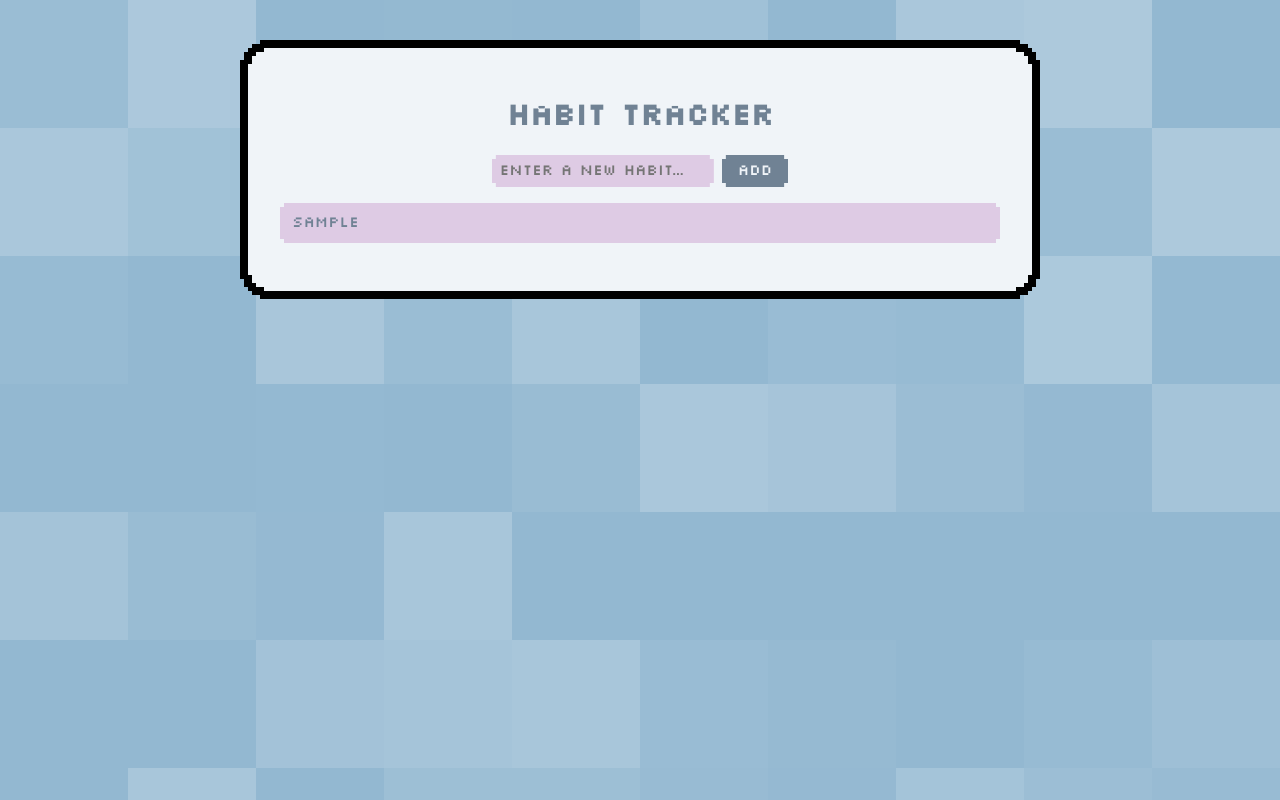
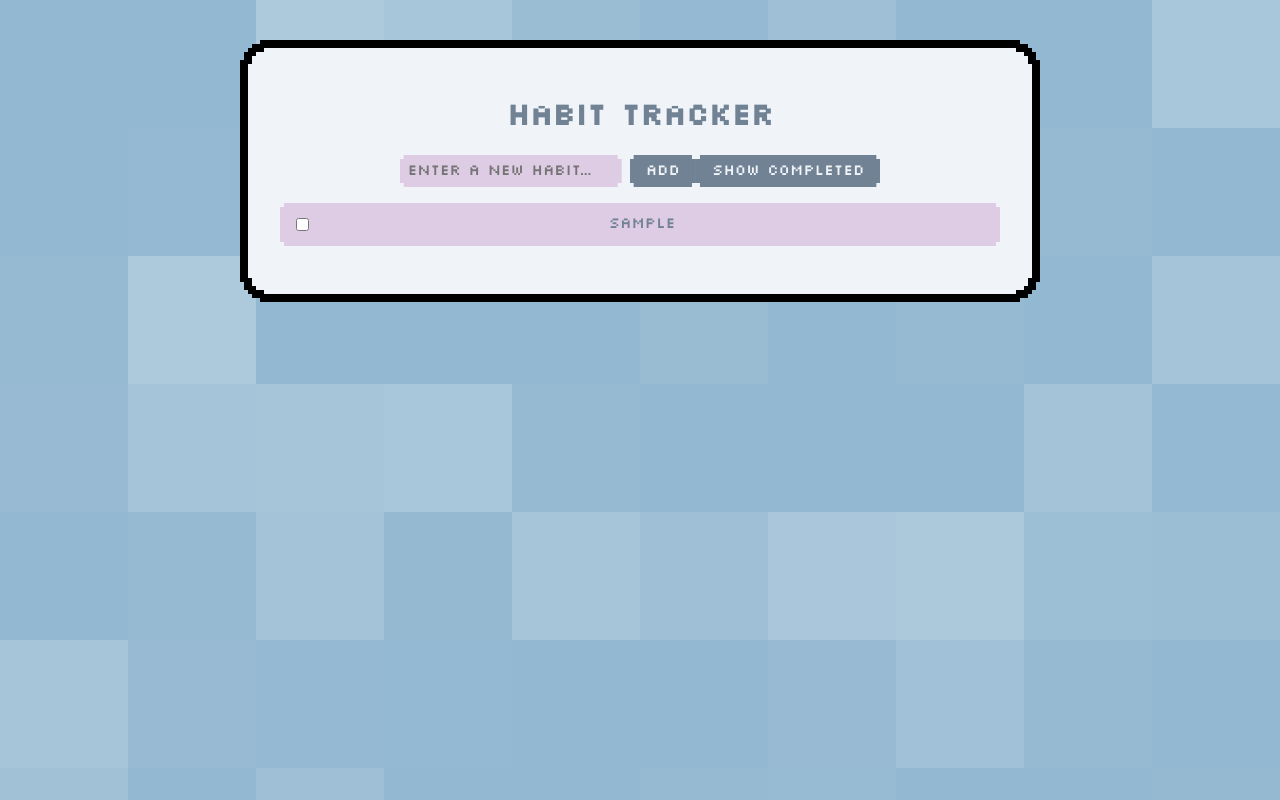
Before and after one commit to rigelle-cruz/habit-tracker, a React (Vite) app: page / in a window 1280 px wide. Both pictures are taken after typing "Sample" into the empty fields and a click on the button "Add". Built offline with nearby package versions, Linux system fonts and the light colour scheme; the HTML template or start-up script is replaced by a standard one.

Commit message:
add filter to show completed tasks

```diff
--- a/src/components/HabitList.tsx
+++ b/src/components/HabitList.tsx
@@ -19,7 +19,6 @@ const HabitList = () => {
 	const [editingValue, setEditingValue] = useState<string>('');
 	const [showCompleted, setShowCompleted] = useState<boolean>(false);
 
-
 	useEffect(() => {
 		const savedHabits = getHabitsFromLocalStorage();
 		console.log('Loaded from localStorage:', savedHabits);
@@ -28,13 +27,16 @@ const HabitList = () => {
 
 	const handleAdd = () => {
 		if (input.trim()) {
-			const newItem: Habit = { id: Date.now().toString(), text: input, completed: false };
+			const newItem: Habit = {
+				id: Date.now().toString(),
+				text: input,
+				completed: false,
+			};
 			setList((prevList) => [...prevList, newItem]);
 			addHabitToLocalStorage(newItem);
 			setInput('');
 		}
 	};
-
 
 	const handleInput = (e: React.ChangeEvent<HTMLInputElement>) => {
 		setInput(e.target.value);
@@ -77,6 +79,9 @@ const HabitList = () => {
 		updateHabitInLocalStorage(updatedHabit);
 	};
 
+	const filteredList = showCompleted
+		? list.filter((habit) => habit.completed)
+		: list;
 
 	return (
 		<div className="habit-container pixel-corners">
@@ -93,11 +98,21 @@ const HabitList = () => {
 				<button className=" pixel-corners-no-border" onClick={handleAdd}>
 					Add
 				</button>
+				<button
+					className=" pixel-corners-no-border"
+					onClick={() => setShowCompleted(!showCompleted)}>
+					{showCompleted ? 'Show All' : 'Show Completed'}
+				</button>
 			</div>
+
 			<ul className="habit-list">
-				{list.length > 0 ? (
-					list.map((item, index) => (
-						<li key={item.id} className="habit-item pixel-corners-no-border">
+				{filteredList.length > 0 ? (
+					filteredList.map((item, index) => (
+						<li
+							key={item.id}
+							className={`habit-item pixel-corners-no-border ${
+								item.completed ? 'completed' : ''
+							}`}>
 							{editIndex === index ? (
 								<>
 									<input
@@ -112,6 +127,11 @@ const HabitList = () => {
 								</>
 							) : (
 								<>
+									<input
+										type="checkbox"
+										checked={item.completed}
+										onChange={() => handleComplete(index)}
+									/>
 									<span>{item.text}</span>
 									<div>
 										<button onClick={() => handleEdit(index)}>
```
